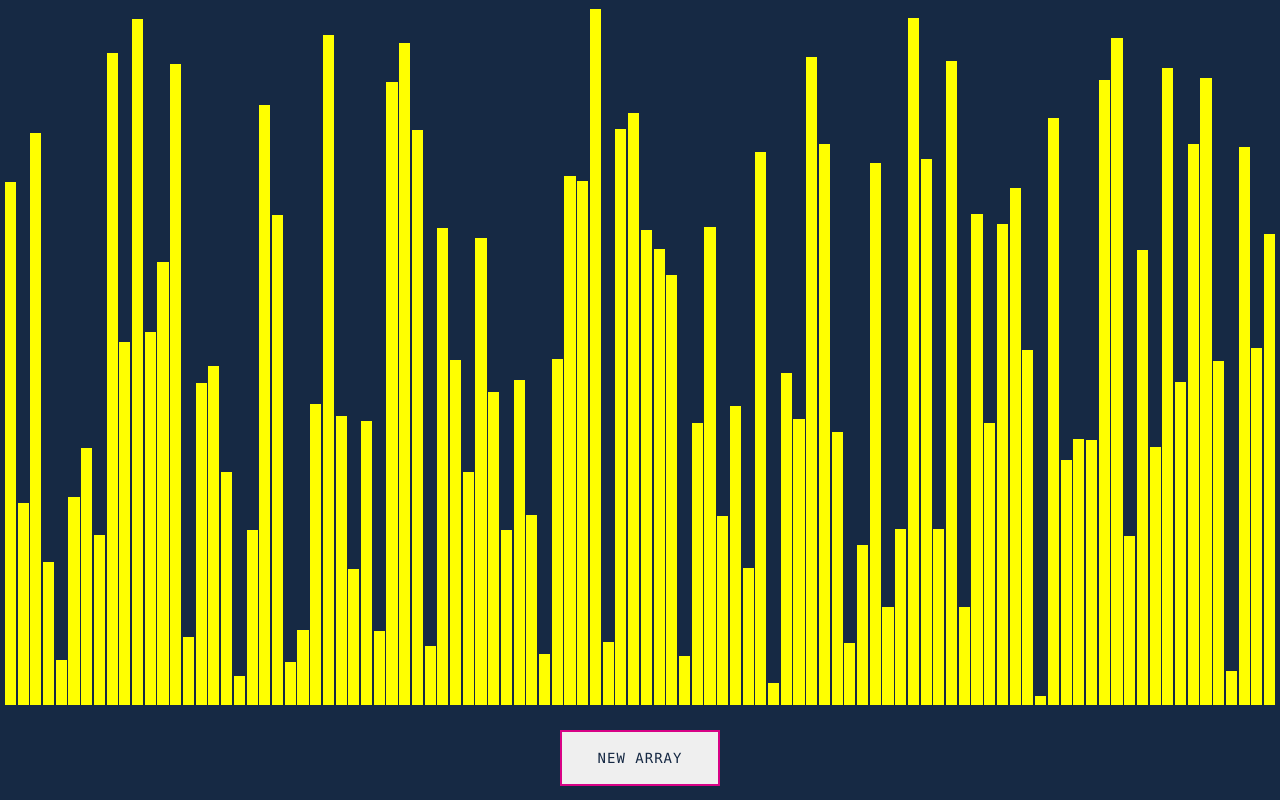
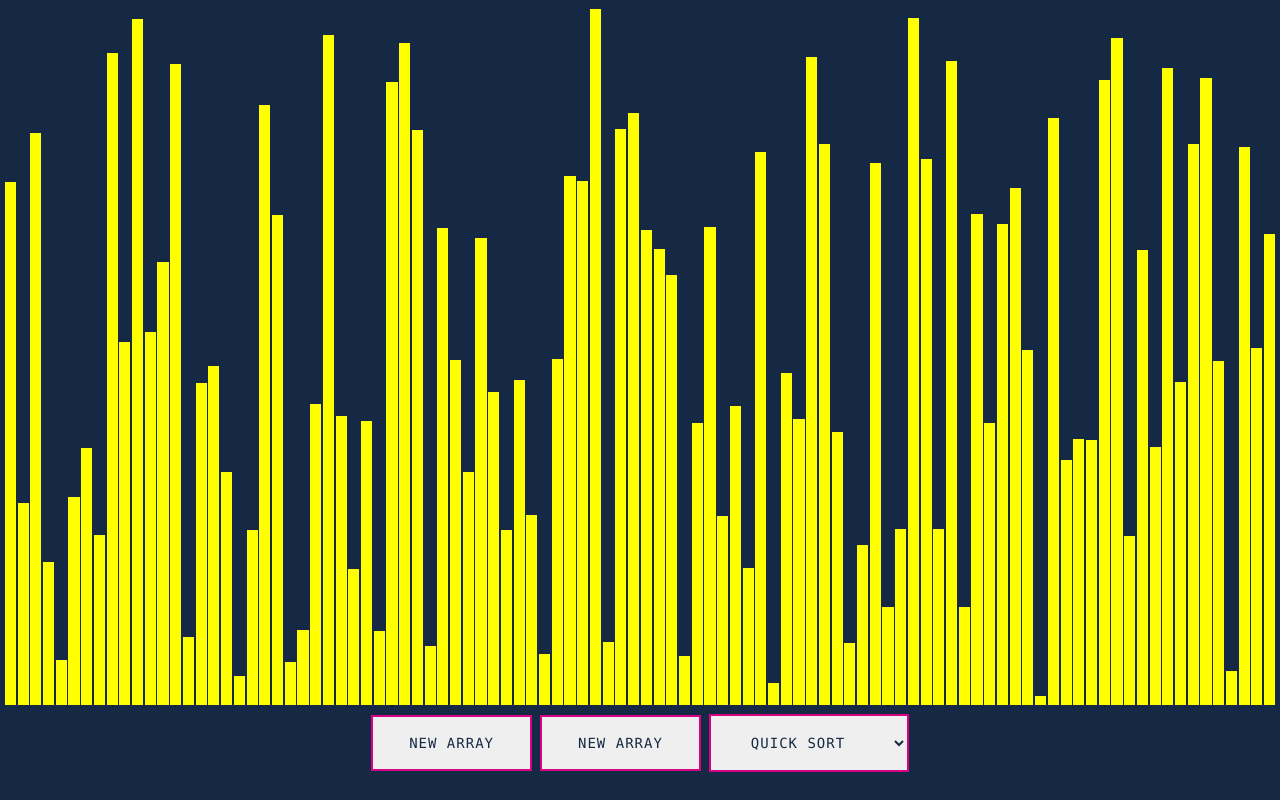
Before and after one commit to EdoardoGruppi/Sorting_Algorithms_Visualizer, a React (Create React App) app: page / in a window 1280 px wide. Built offline with nearby package versions, Linux system fonts and the light colour scheme.

Commit message:
Add select box component

```diff
--- a/src/SortingVisualizer/SortingVisualizer.css
+++ b/src/SortingVisualizer/SortingVisualizer.css
@@ -24,6 +24,7 @@ body {
 
 /* Button design from https://frontendresource.com/css-button-templates/ */
 .button_slide {
+  margin: 0.5vh;
   color: #162944;
   border: 2px solid rgb(216, 2, 134);
   border-radius: 0px;
@@ -48,3 +49,18 @@ body {
   margin: 20px auto 0 auto;
   text-align: center;
 }
+
+/*Option desing of the selector box*/
+.box {
+  margin: 0.5vh;
+  color: #162944;
+  border: 2px solid rgb(216, 2, 134);
+  border-radius: 0px;
+  padding: 18px 36px;
+  display: inline-block;
+  font-family: "Lucida Console", Monaco, monospace;
+  font-size: 14px;
+  letter-spacing: 1px;
+  cursor: pointer;
+  box-shadow: inset 0 0 0 0 #d80286;
+}
--- a/src/SortingVisualizer/SortingVisualizer.jsx
+++ b/src/SortingVisualizer/SortingVisualizer.jsx
@@ -9,6 +9,7 @@ export default class SortingVisualizer extends React.Component {
       array: [],
       bars: 100,
       maximum: 1000,
+      algo: "quickSort",
     };
   }
 
@@ -44,13 +45,34 @@ export default class SortingVisualizer extends React.Component {
             }}
           ></div>
         ))}
-        <div id="outer">
+        <div>
           <button
             class="button_slide slide_down"
             onClick={() => this.resetArray()}
           >
             NEW ARRAY
           </button>
+          <button
+            class="button_slide slide_down"
+            onClick={() => this.resetArray()}
+          >
+            NEW ARRAY
+          </button>
+          <select
+            id="select_box"
+            class="box slide_down"
+            onChange={() =>
+              this.setState({
+                algo: document.getElementById("select_box").value,
+              })
+            }
+          >
+            <option value="bubbleSort">BUBBLE SORT</option>
+            <option value="quickSort" selected>
+              QUICK SORT
+            </option>
+            <option value="heapSort">HEAP SORT</option>
+          </select>
         </div>
       </div>
     );
```
